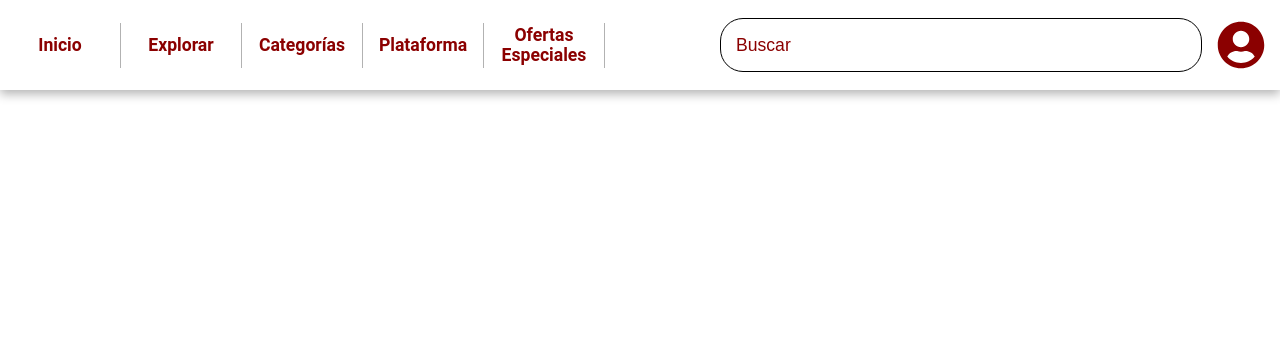
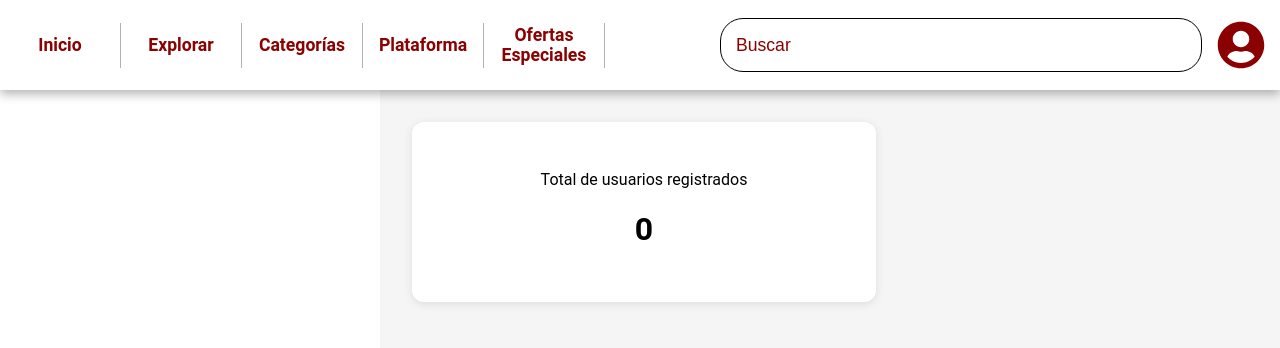
Before and after one commit to jdpadillavigo/GameStore-Frontend, a React (Vite) app: page /a/estadisticas in a window 1280 px wide. Shown: the top 348 px of the page. Built offline with nearby package versions, Linux system fonts and the light colour scheme.

Commit message:
Estadisticas: se ve la cantidad de usuarios registrados

```diff
--- a/src/App.tsx
+++ b/src/App.tsx
@@ -9,7 +9,7 @@ import SpecialOffers from './pages/SpecialOffers/SpecialOffers'
 import Login from './pages/Login/Login'
 import Register from './pages/Register/Register'
 import ResetPassword from './pages/ResetPassword/ResetPassword'
-import Verification from './pages/Verification/Verification'
+import Verification from './pages/Confirmation/Confirmation'
 import GameDetail from './pages/GameDetail/GameDetail';
 
 import Users from './pages/AdminPages/Users/Users'
--- a/src/pages/AdminPages/Stats/Stats.css
+++ b/src/pages/AdminPages/Stats/Stats.css
@@ -0,0 +1,21 @@
+.estadisticas-container {
+  padding: 2rem;
+  margin-left: 380px; /* ← AJUSTADO para no solaparse con el sidebar */
+  min-height: 100vh;
+  background-color: #f5f5f5;
+}
+
+.estadisticas-titulo {
+  font-size: 1.8rem;
+  font-weight: bold;
+  margin-bottom: 2rem;
+}
+
+.tarjeta-usuarios {
+  background-color: white;
+  padding: 2rem;
+  border-radius: 12px;
+  box-shadow: 0 2px 10px rgba(0, 0, 0, 0.1);
+  max-width: 400px;
+  text-align: center;
+}
--- a/src/pages/AdminPages/Stats/Stats.tsx
+++ b/src/pages/AdminPages/Stats/Stats.tsx
@@ -1,11 +1,26 @@
 import './Stats.css';
 
-const Stats = () => {
-  return (
-    <div>
-        Contenido
+import React, { useEffect, useState } from 'react';
+
+const Stats: React.FC = () => {
+  const [totalUsuarios, setTotalUsuarios] = useState(0);
+
+  useEffect(() => {
+    const datos = localStorage.getItem('usuariosRegistrados');
+    const usuarios = datos ? JSON.parse(datos) : [];
+    setTotalUsuarios(usuarios.length);
+  }, []);
+
+   return (
+    <div className="estadisticas-container">
+      <h2 className="estadisticas-titulo">Estadísticas</h2>
+      <div className="tarjeta-usuarios">
+        <p>Total de usuarios registrados</p>
+        <h1>{totalUsuarios}</h1>
+      </div>
     </div>
-  );
-}
+  )
+};
 
 export default Stats;
+;
--- a/src/pages/Confirmation/Confirmation.tsx
+++ b/src/pages/Confirmation/Confirmation.tsx
@@ -1,6 +1,6 @@
 import React, { useState } from 'react';
 import { useNavigate } from 'react-router-dom';
-import './Verification.css';
+import './Confirmation.css';
 
 const Verification: React.FC = () => {
   const [confirmacionCodigo, setConfirmacionCodigo] = useState('');
```
